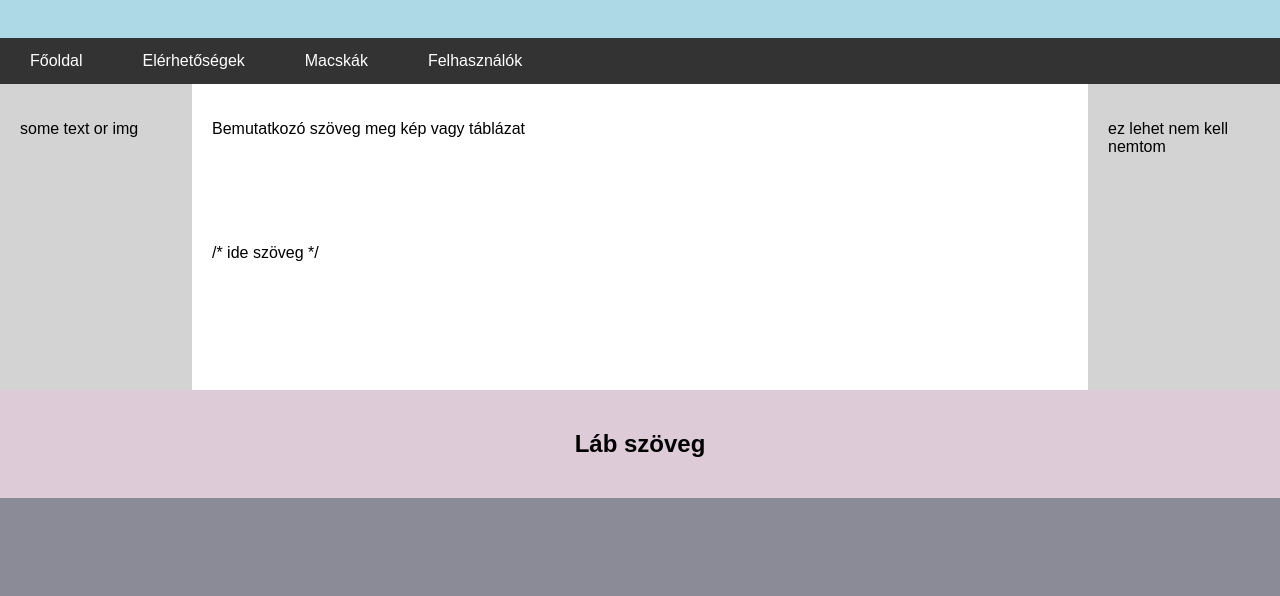
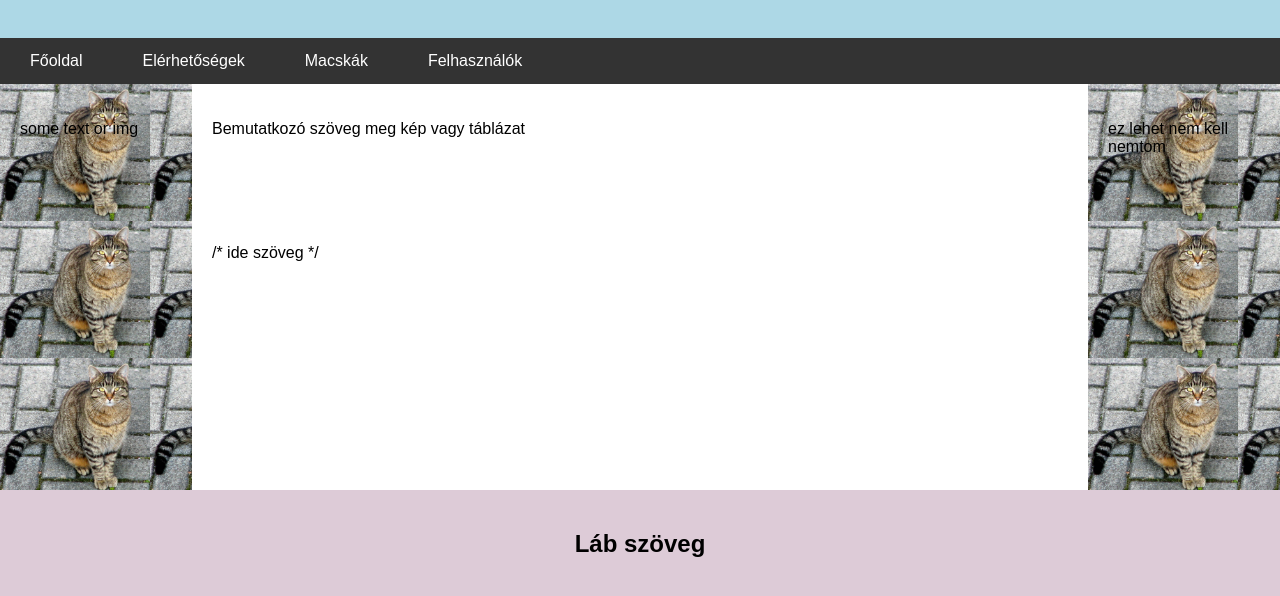
Before and after one commit to NDominik99/Webterv, a plain HTML site: page index.html in a window 1280 px wide. Shown: the part 202-798 px from the top of the page. Drawn offline with Linux system fonts and the light colour scheme.

Commit message:
kicsit szórakoztam a háttérrel

```diff
--- a/css/main.css
+++ b/css/main.css
@@ -56,6 +56,14 @@ html, body {
     flex: 15%; /* Set the width of the sidebar */
     background-color: lightgray; /* Grey background color */
     padding: 20px; /* Some padding */
+}
+.sidebar-left .sidebar-right {
+}
+
+.sidebar  {
+    background-image: url("../img/Domestic_cat_cropped.jpg");
+    /*height: 200px;*/
+    background-size: 150px;
 }
 
 .navbar {
@@ -137,4 +145,9 @@ html, body {
     padding: 20px;
     text-align: center;
     background: #ddcbd7;
+    position: fixed;
+    left: 0;
+    bottom: 0;
+    width: 100%;
+
 }
--- a/index.html
+++ b/index.html
@@ -40,7 +40,7 @@
     </section>
 
     <div class="row">
-        <div class="sidebar-left">
+        <div class="sidebar-left sidebar">
             <p>some text or img</p>
         </div>
         <div class="main">
@@ -57,8 +57,38 @@
             <br>
             <br>
             <br>
+            <br>
+            <br>
+            <br>
+            <br>
+            <br>
+            <br>
+            <br>
+            <br>
+            <br>
+            <br>
+            <br>
+            <br>
+            <br>
+            <br>
+            <br>
+            <br>
+            <br>
+            <br>
+            <br>
+            <br>
+            <br>
+            <br>
+            <br>
+            <br>
+            <br>
+            <br>
+            <br>
+            <br>
+            <br>
+            <br>
         </div>
-        <div class="sidebar-right">
+        <div class="sidebar-right sidebar">
             <p>ez lehet nem kell nemtom</p>
         </div>
     </div>
```
Also changed, not shown: img/Domestic_cat_cropped.jpg (added).
